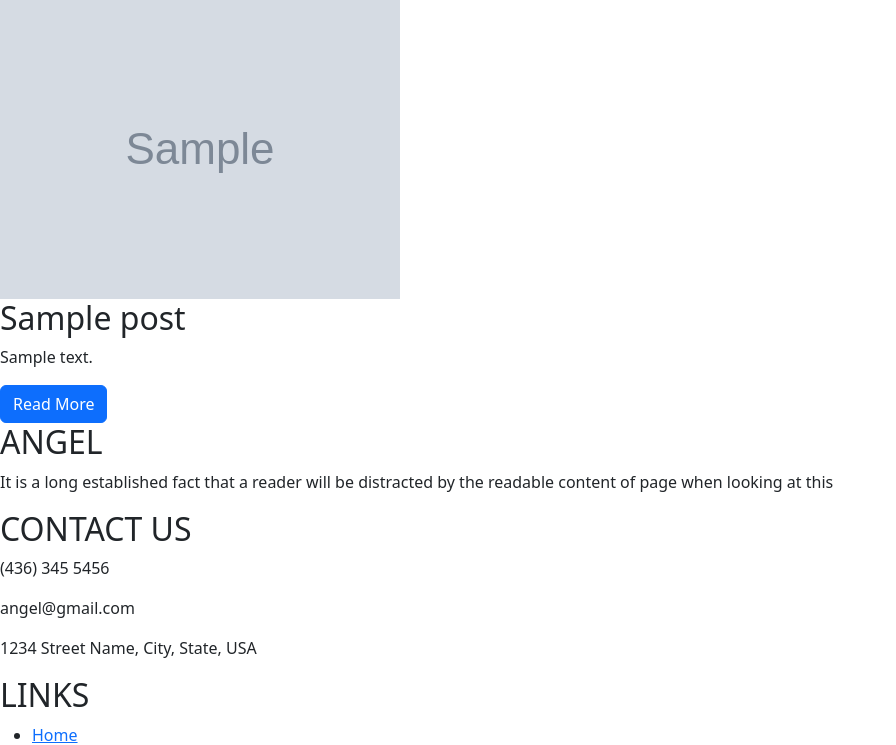
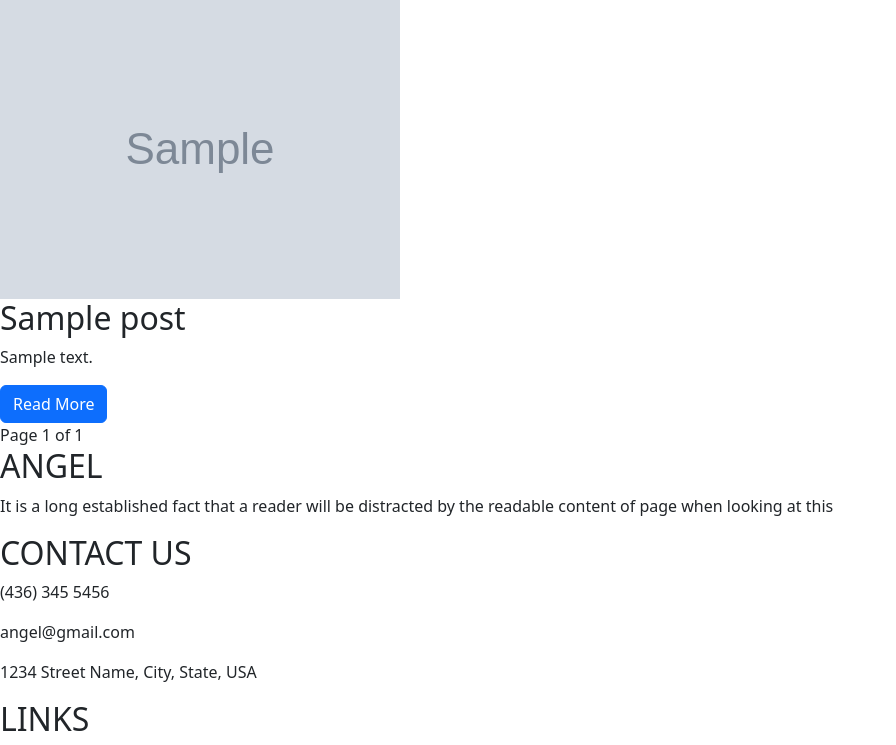
Before and after one commit to kayarhabby/BlogRencontres, a Django app: template blog/templates/blog/blog.html in a window 1280 px wide. Shown: the part 153-898 px from the top of the page, without its empty margins (0-896 px from the left). Run offline with Django 5.2, Linux system fonts and the light colour scheme; the template is opened without the code that fills it: most values are stand-ins (such as "Sample title", 1, 10 or a date in 2020); grey boxes marked "Sample" are stand-in pictures; data that the repository does not hold is empty; some libraries are stand-ins or nearby versions.

Commit message:
ajout pagination

```diff
--- a/blog/templates/blog/blog.html
+++ b/blog/templates/blog/blog.html
@@ -17,4 +17,24 @@
             </div>
         {% endfor %}
     </section>
+    <div class="pagination">
+        {% if liste_blogs.has_previous %}
+            <a href="?page={{ liste_blogs.previous_page_number }}">Previous</a>
+        {% endif %}
+
+        <span>Page {{ liste_blogs.number }} of {{ liste_blogs.paginator.num_pages }}</span>
+
+        {% if liste_blogs.has_next %}
+            <a href="?page={{ liste_blogs.next_page_number }}">Next</a>
+        {% endif %}
+    </div>
 {% endblock %}
+
+<!-- Pagination -->
+
+<!-- liste_blogs.has_previous : boolean , renvoie true ou false selon qu'il y a une page avant ou pas  -->
+<!-- liste_blogs.has_next : boolean , renvoie true ou false selon qu'il y a une page après ou pas  -->
+<!-- liste_blogs.number : int , current number  -->
+<!-- liste_blogs.paginator.num_pages : int , nombre total de page  -->
+<!-- liste_blogs.next_page_number : ajout +1 et passe à la page suivante  -->
+<!-- liste_blogs.previous_page_number : ajout -1 et passe à la page d'avant  -->
```
Also changed, not shown: blog/views.py (+9 -2 lines).
